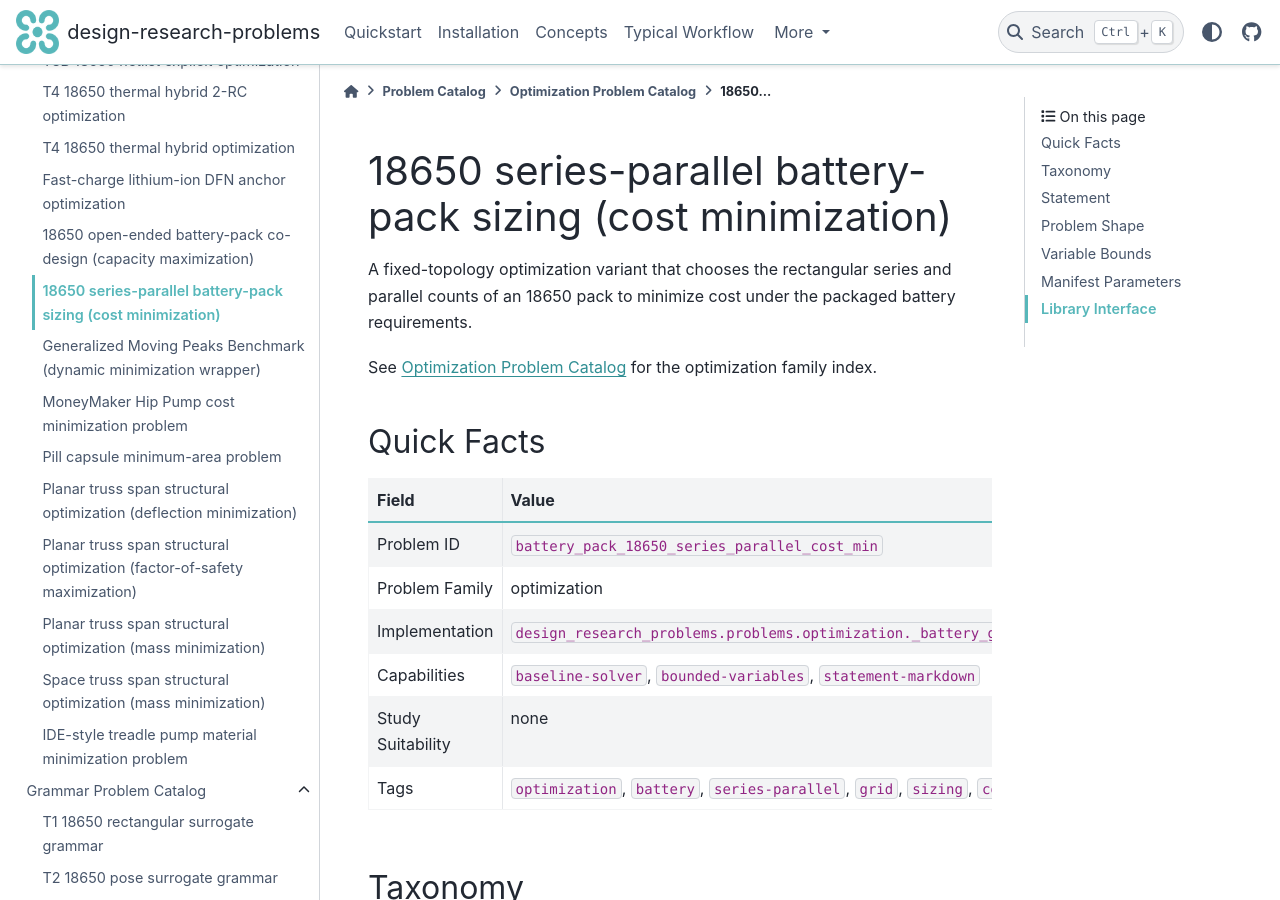
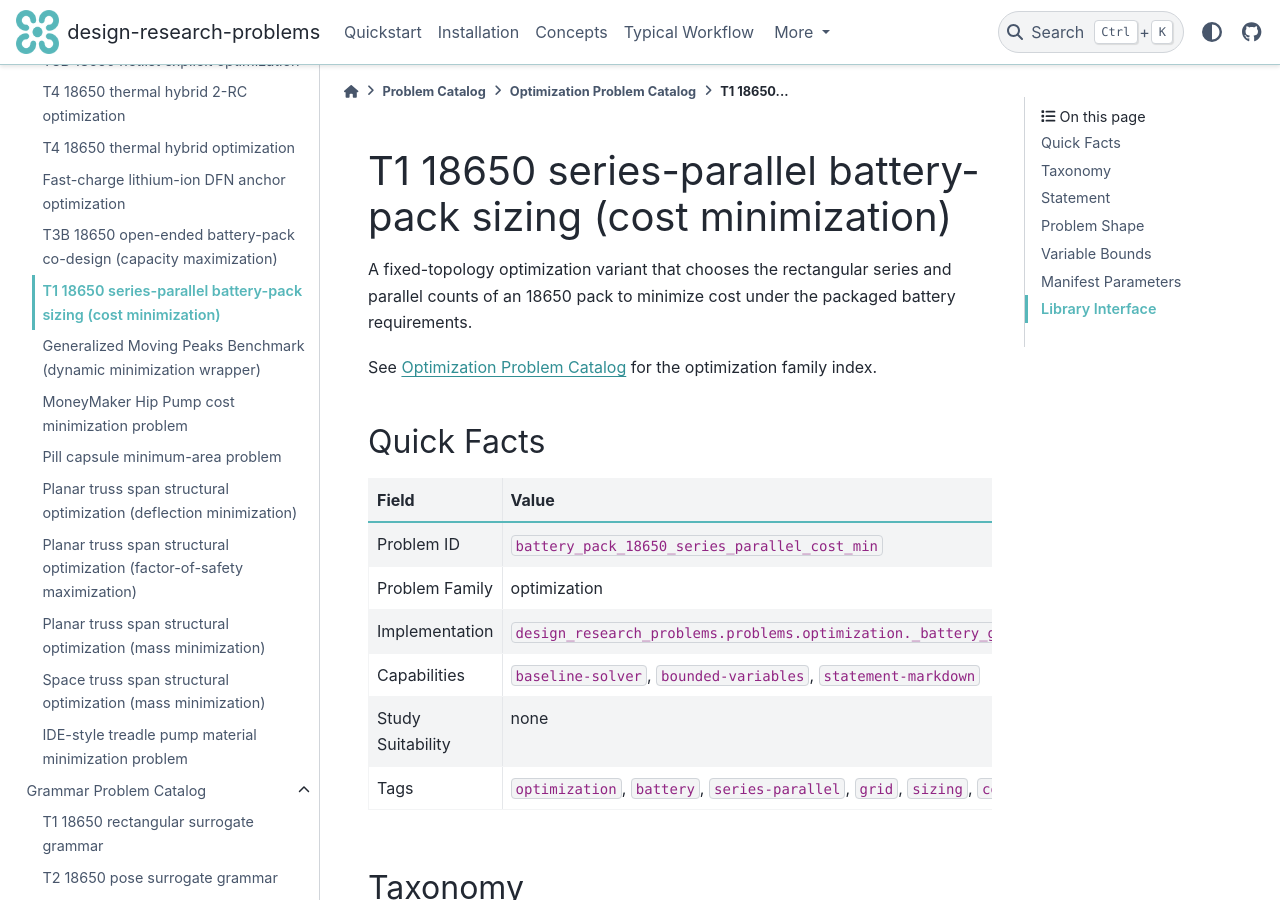
Before and after one commit to cmudrc/design-research-problems, a Sphinx documentation site: the page built from docs/problem_catalog/optimization/battery_pack_18650_series_parallel_cost_min.rst, in a window 1280 px wide and 900 px high. Built offline with Sphinx 7.4.7 and the PyData theme 0.15.4, drawn with Linux system fonts in a browser that asks for light colours.

Commit message:
Normalize battery catalog tier names

```diff
--- a/docs/problem_catalog/grammar/battery_pack_18650_open_ended.rst
+++ b/docs/problem_catalog/grammar/battery_pack_18650_open_ended.rst
@@ -1,7 +1,7 @@
 .. Auto-generated by scripts/generate_problem_catalog_docs.py. Do not edit by hand.
 
-18650 open-ended battery-pack graph grammar
-===========================================
+T3B 18650 open-ended battery-pack graph grammar
+===============================================
 
 An explicit-circuit grammar for adding 18650 cells one at a time, wiring arbitrary valid interconnects, and evaluating the resulting pack with a shared circuit backend.
 
--- a/docs/problem_catalog/grammar/battery_pack_18650_series_parallel.rst
+++ b/docs/problem_catalog/grammar/battery_pack_18650_series_parallel.rst
@@ -1,7 +1,7 @@
 .. Auto-generated by scripts/generate_problem_catalog_docs.py. Do not edit by hand.
 
-18650 series-parallel battery-pack co-design grammar
-====================================================
+T1 18650 series-parallel battery-pack co-design grammar
+=======================================================
 
 A constrained grammar for repositioning 18650 cells and editing whole series stages or parallel branches in a rectangular SxP battery pack.
 
--- a/docs/problem_catalog/optimization/battery_pack_18650_open_ended_capacity_max.rst
+++ b/docs/problem_catalog/optimization/battery_pack_18650_open_ended_capacity_max.rst
@@ -1,7 +1,7 @@
 .. Auto-generated by scripts/generate_problem_catalog_docs.py. Do not edit by hand.
 
-18650 open-ended battery-pack co-design (capacity maximization)
-===============================================================
+T3B 18650 open-ended battery-pack co-design (capacity maximization)
+===================================================================
 
 A transition-program optimization variant that searches explicit 18650 cell placement and wiring decisions to maximize delivered capacity under the shared battery backend.
 
--- a/docs/problem_catalog/optimization/battery_pack_18650_series_parallel_cost_min.rst
+++ b/docs/problem_catalog/optimization/battery_pack_18650_series_parallel_cost_min.rst
@@ -1,7 +1,7 @@
 .. Auto-generated by scripts/generate_problem_catalog_docs.py. Do not edit by hand.
 
-18650 series-parallel battery-pack sizing (cost minimization)
-=============================================================
+T1 18650 series-parallel battery-pack sizing (cost minimization)
+================================================================
 
 A fixed-topology optimization variant that chooses the rectangular series and parallel counts of an 18650 pack to minimize cost under the packaged battery requirements.
 
--- a/src/design_research_problems/_assets/catalog/grammar_based/battery_pack_18650_open_ended/problem.toml
+++ b/src/design_research_problems/_assets/catalog/grammar_based/battery_pack_18650_open_ended/problem.toml
@@ -1,9 +1,9 @@
 problem_id = "battery_pack_18650_open_ended"
-title = "18650 open-ended battery-pack graph grammar"
+title = "T3B 18650 open-ended battery-pack graph grammar"
 summary = "An explicit-circuit grammar for adding 18650 cells one at a time, wiring arbitrary valid interconnects, and evaluating the resulting pack with a shared circuit backend."
 kind = "grammar"
 statement = '''
-# 18650 open-ended battery-pack graph grammar
+# T3B 18650 open-ended battery-pack graph grammar
 
 Design a battery pack using 18650 cells under an explicit electrical graph
 model. The grammar starts with a single cell and lets designers add one cell at
--- a/src/design_research_problems/_assets/catalog/grammar_based/battery_pack_18650_series_parallel/problem.toml
+++ b/src/design_research_problems/_assets/catalog/grammar_based/battery_pack_18650_series_parallel/problem.toml
@@ -1,9 +1,9 @@
 problem_id = "battery_pack_18650_series_parallel"
-title = "18650 series-parallel battery-pack co-design grammar"
+title = "T1 18650 series-parallel battery-pack co-design grammar"
 summary = "A constrained grammar for repositioning 18650 cells and editing whole series stages or parallel branches in a rectangular SxP battery pack."
 kind = "grammar"
 statement = '''
-# 18650 series-parallel battery-pack co-design grammar
+# T1 18650 series-parallel battery-pack co-design grammar
 
 Design a battery pack using 18650 cells under a constrained series-parallel
 topology. The pack always forms a complete rectangular grid of logical
--- a/src/design_research_problems/_assets/catalog/optimization/battery_pack_18650_open_ended_capacity_max/problem.toml
+++ b/src/design_research_problems/_assets/catalog/optimization/battery_pack_18650_open_ended_capacity_max/problem.toml
@@ -1,9 +1,9 @@
 problem_id = "battery_pack_18650_open_ended_capacity_max"
-title = "18650 open-ended battery-pack co-design (capacity maximization)"
+title = "T3B 18650 open-ended battery-pack co-design (capacity maximization)"
 summary = "A transition-program optimization variant that searches explicit 18650 cell placement and wiring decisions to maximize delivered capacity under the shared battery backend."
 kind = "optimization"
 statement = '''
-# 18650 open-ended battery-pack co-design (capacity maximization)
+# T3B 18650 open-ended battery-pack co-design (capacity maximization)
 
 Search an explicit 18650 battery-pack design by choosing a fixed-length
 transition program over the library's open-ended cell-and-wire grammar. Each
--- a/src/design_research_problems/_assets/catalog/optimization/battery_pack_18650_series_parallel_cost_min/problem.toml
+++ b/src/design_research_problems/_assets/catalog/optimization/battery_pack_18650_series_parallel_cost_min/problem.toml
@@ -1,9 +1,9 @@
 problem_id = "battery_pack_18650_series_parallel_cost_min"
-title = "18650 series-parallel battery-pack sizing (cost minimization)"
+title = "T1 18650 series-parallel battery-pack sizing (cost minimization)"
 summary = "A fixed-topology optimization variant that chooses the rectangular series and parallel counts of an 18650 pack to minimize cost under the packaged battery requirements."
 kind = "optimization"
 statement = '''
-# 18650 series-parallel battery-pack sizing (cost minimization)
+# T1 18650 series-parallel battery-pack sizing (cost minimization)
 
 Choose the rectangular electrical size of an 18650 battery pack by selecting
 the number of series stages `S` and parallel branches `P`. The physical layout
```
